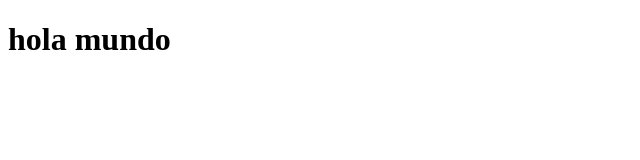
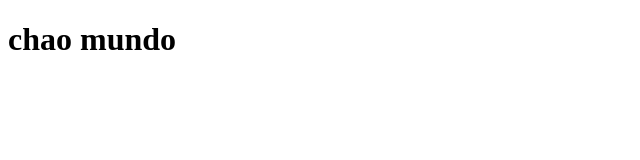
Before and after one commit to dduboish/dduboish.github.io, a plain HTML site: page index.html in a window 1280 px wide. Shown: the whole page, without its empty margins (0-640 px from the left). Drawn offline with Linux system fonts and the light colour scheme.

Commit message:
chao mundo

```diff
--- a/index.html
+++ b/index.html
@@ -7,6 +7,6 @@
     <title>Document</title>
 </head>
 <body>
-    <h1>hola mundo</h1>
+    <h1>chao mundo</h1>
 </body>
 </html>
```
